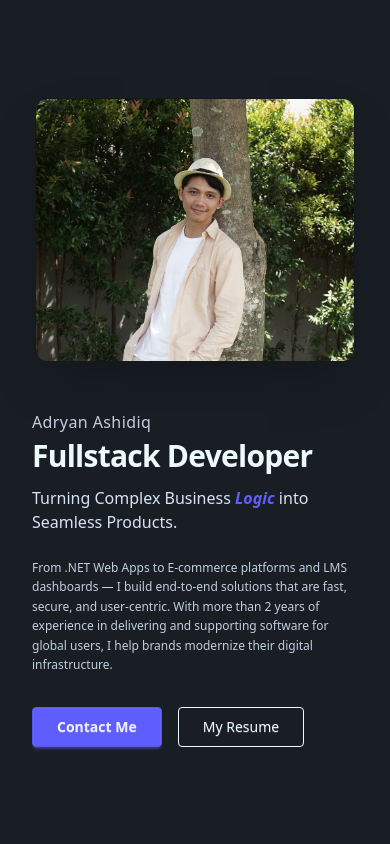
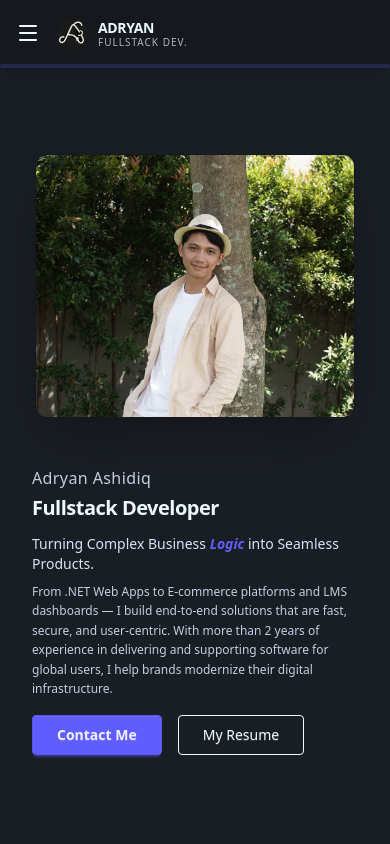
Before and after one commit to adryanasdq/web-portfolio, a React (Vite) app: page / in a window 390 px wide. Shown: the top 844 px of the page. Built offline with nearby package versions, Linux system fonts and the light colour scheme.

Commit message:
(FEAT) Utilize responsiveness on `Navigation`: added sidebar on smaller screen

```diff
--- a/src/pages/index.tsx
+++ b/src/pages/index.tsx
@@ -8,13 +8,14 @@ import Navigation from './sections/navigation';
 export default function App() {
   return (
     <div className="">
-      {/* <Navigation /> */}
+      <Navigation>
         <main className="">
           <Hero />
           <About />
           <Projects />
           <Contact />
         </main>
+      </Navigation>
     </div>
   );
 }
--- a/src/pages/sections/contact.tsx
+++ b/src/pages/sections/contact.tsx
@@ -10,8 +10,8 @@ export default function Contact() {
   ];
 
   return (
-    <section id="contact" className="min-h-screen flex items-center justify-center px-6 py-20">
-      <div className="max-w-4xl mx-auto w-full text-center bg-base-200">
+    <section id="contact" className="min-h-screen flex items-center justify-center px-6 py-20 bg-base-200">
+      <div className="max-w-4xl mx-auto w-full text-center">
         <h2 className="text-4xl md:text-6xl font-medium mb-6">Let's Connect!</h2>
 
         <p className="text-base lg:text-xl text-muted-foreground mb-12 max-w-2xl mx-auto">
--- a/src/pages/sections/hero.tsx
+++ b/src/pages/sections/hero.tsx
@@ -5,7 +5,7 @@ const Hero = () => {
 
   return (
     <section id="home" className="hero bg-base-200 min-h-screen px-4 sm:px-8">
-      <div className="hero-content flex-col lg:flex-row-reverse gap-12 lg:gap-20 max-w-6xl">
+      <div className="hero-content flex-col lg:flex-row-reverse gap-12 lg:gap-24 max-w-6xl">
 
         <div className="flex-shrink-0">
           <img
@@ -15,15 +15,15 @@ const Hero = () => {
           />
         </div>
 
-        <div className="space-y-6 text-left max-w-xl">
+        <div className="space-y-2 md:space-y-4 lg:space-y-6 text-left max-w-xl">
           <div>
             <h2 className="text-base lg:text-xl font-medium tracking-wide text-base-content/80">
               Adryan Ashidiq
             </h2>
-            <h1 className="text-3xl md:text-5xl lg:text-5xl font-extrabold tracking-tight mt-1 mb-3">
+            <h1 className="text-xl md:text-5xl lg:text-5xl font-extrabold tracking-tight mt-1 mb-3">
               Fullstack Developer
             </h1>
-            <h3 className="sm:text-lg font-medium text-base-content/90">
+            <h3 className="text-sm lg:text-lg font-medium text-base-content/90">
               Turning Complex Business{" "}
               <span className="text-primary italic font-semibold">Logic</span>{" "}
               into Seamless Products.
--- a/src/pages/sections/navigation.tsx
+++ b/src/pages/sections/navigation.tsx
@@ -1,13 +1,121 @@
 import { useScroll } from '@/hooks/use-scroll';
+import { Menu } from 'lucide-react';
 import { FaGithub, FaInstagram, FaLinkedin } from 'react-icons/fa';
 
 
-const Navigation = () => {
+interface INavigation {
+  children: React.ReactNode;
+}
+
+const Navigation: React.FC<INavigation> = ({ children }) => {
   const { scrolled, scrollProgress, activeSection, scrollToSection } = useScroll();
 
   return (
+    <>
+      <div className="block md:block lg:hidden drawer">
+        <input id="drawer-menu" type="checkbox" className="drawer-toggle" />
+        <div className="drawer-content">
+
+          {/* Navbar content */}
+          <nav className="fixed top-0 left-0 right-0 z-50 transition-all duration-300 navbar w-full bg-base-300 shadow-lg">
+            <label htmlFor="drawer-menu" aria-label="open sidebar" className="btn btn-square btn-ghost">
+              <Menu />
+            </label>
+            <div className='flex items-center'>
+              <button
+                className='btn btn-ghost text-white h-auto p-0 m-2 flex items-center gap-3'
+                onClick={() => scrollToSection('')}
+              >
+                <svg width="32" height="32" viewBox="0 0 512 512" xmlns="http://www.w3.org/2000/svg" className="shrink-0">
+                  <circle cx="256" cy="256" r="256" fill="#1A1A1A" />
+                  <path
+                    d="M268.4 125.6C260.2 121.3 250.8 123.4 245.5 130.8C235.2 145.2 215.4 185.6 195.2 230.4C175 275.2 145.5 330.8 135.2 355.6C128.5 372.4 112.4 395.2 90.5 405.4C75.2 412.5 55.4 400.2 45.8 385.4C38.2 373.2 40.5 355.6 52.4 340.8C65.4 325.2 88.5 315.4 110.2 318.5M268.4 125.6C280.5 132.4 310.2 165.4 340.5 210.2C370.8 255 410.5 330.4 420.2 360.5C425.4 375.2 420.5 395.2 405.4 405.4C390.2 415.6 365.4 410.2 350.5 395.2C335.5 380.2 330.2 355.6 335.4 330.8M268.4 125.6C275.5 110.2 300.2 90.5 330.5 85.4C360.8 80.3 390.5 100.2 395.4 130.8M180.5 285.4C210.2 280.5 250.5 285.4 280.5 305.2C310.5 325.2 325.4 350.5 320.2 370.8"
+                    stroke="#E8E6D5"
+                    strokeWidth="24"
+                    strokeLinecap="round"
+                    strokeLinejoin="round"
+                  />
+                  <path
+                    d="M370.5 220.4C395.4 215.2 410.5 235.4 405.4 260.5C400.2 285.4 370.5 300.2 345.4 290.5"
+                    stroke="#E8E6D5"
+                    strokeWidth="18"
+                    strokeLinecap="round"
+                  />
+                </svg>
+              </button>
+              <div className='flex flex-col items-start leading-tight'>
+                <span className='text-sm font-bold tracking-tight uppercase'>
+                  Adryan
+                </span>
+                <span className='text-[10px] opacity-70 font-medium uppercase tracking-widest -mt-0.5'>
+                  Fullstack Dev.
+                </span>
+              </div>
+            </div>
+          </nav>
+          <progress className="progress progress-primary fixed mt-8 w-full h-1 z-100" value={scrollProgress} max="100" />
+          <div className='mt-8'>
+            {children}
+          </div>
+        </div>
+        <div className="drawer-side z-100">
+
+          {/* Drawer content */}
+          <label htmlFor="drawer-menu" aria-label="close sidebar" className="drawer-overlay" />
+          <div className="menu bg-base-200 min-h-full w-80 p-4 flex flex-col justify-between">
+
+            <div className='flex flex-col justify-center items-center gap-8 my-8'>
+              <svg width="44" height="44" viewBox="0 0 512 512" xmlns="http://www.w3.org/2000/svg" className="shrink-0 mb-4">
+                <circle cx="256" cy="256" r="256" fill="#1A1A1A" />
+                <path
+                  d="M268.4 125.6C260.2 121.3 250.8 123.4 245.5 130.8C235.2 145.2 215.4 185.6 195.2 230.4C175 275.2 145.5 330.8 135.2 355.6C128.5 372.4 112.4 395.2 90.5 405.4C75.2 412.5 55.4 400.2 45.8 385.4C38.2 373.2 40.5 355.6 52.4 340.8C65.4 325.2 88.5 315.4 110.2 318.5M268.4 125.6C280.5 132.4 310.2 165.4 340.5 210.2C370.8 255 410.5 330.4 420.2 360.5C425.4 375.2 420.5 395.2 405.4 405.4C390.2 415.6 365.4 410.2 350.5 395.2C335.5 380.2 330.2 355.6 335.4 330.8M268.4 125.6C275.5 110.2 300.2 90.5 330.5 85.4C360.8 80.3 390.5 100.2 395.4 130.8M180.5 285.4C210.2 280.5 250.5 285.4 280.5 305.2C310.5 325.2 325.4 350.5 320.2 370.8"
+                  stroke="#E8E6D5"
+                  strokeWidth="24"
+                  strokeLinecap="round"
+                  strokeLinejoin="round"
+                />
+                <path
+                  d="M370.5 220.4C395.4 215.2 410.5 235.4 405.4 260.5C400.2 285.4 370.5 300.2 345.4 290.5"
+                  stroke="#E8E6D5"
+                  strokeWidth="18"
+                  strokeLinecap="round"
+                />
+              </svg>
+
+              <div className='flex flex-col gap-4'>
+                {['about', 'projects', 'contact'].map((section) => (
+                  <li>
+                    <a
+                      key={section}
+                      role='tab'
+                      onClick={() => scrollToSection(section)}
+                      className={`uppercase font-bold tracking-widest tab ${activeSection.toLowerCase() === section ? 'tab-active' : ''}`}
+                    >
+                      {section}
+                    </a>
+                  </li>
+                ))}
+              </div>
+            </div>
+
+            <div className='flex justify-center items-center mb-12'>
+              <a className="btn btn-ghost text-white" href='https://github.com/adryanasdq' target='_blank'>
+                <FaGithub size={28} />
+              </a>
+              <a className="btn btn-ghost text-white" href='https://www.linkedin.com/in/adryanashidiq/' target='_blank'>
+                <FaLinkedin size={28} />
+              </a>
+              <a className="btn btn-ghost text-white" href='https://www.instagram.com/adryanasdq/' target='_blank'>
+                <FaInstagram size={28} />
+              </a>
+            </div>
+
+          </div>
+        </div>
+      </div>
+      <div className='hidden md:hidden lg:block'>
         <nav className='fixed top-0 left-0 right-0 z-50 transition-all duration-300'>
-      <progress className="progress progress-primary fixed top-0 w-full h-1" value={scrollProgress} max="100"></progress>
+          <progress className="progress progress-primary fixed top-0 w-full h-1" value={scrollProgress} max="100" />
           <div className='flex justify-between items-center p-6'>
             <div className='flex items-center'>
               <button
@@ -62,11 +170,14 @@ const Navigation = () => {
                 <FaLinkedin size={24} />
               </a>
               <a className="btn btn-ghost text-white" href='https://www.instagram.com/adryanasdq/' target='_blank'>
-            <FaInstagram size={24}/>
+                <FaInstagram size={24} />
               </a>
             </div>
           </div>
         </nav>
+        {children}
+      </div>
+    </>
   );
 }
 
```
Lines whose indentation alone changed are shown as unchanged.
